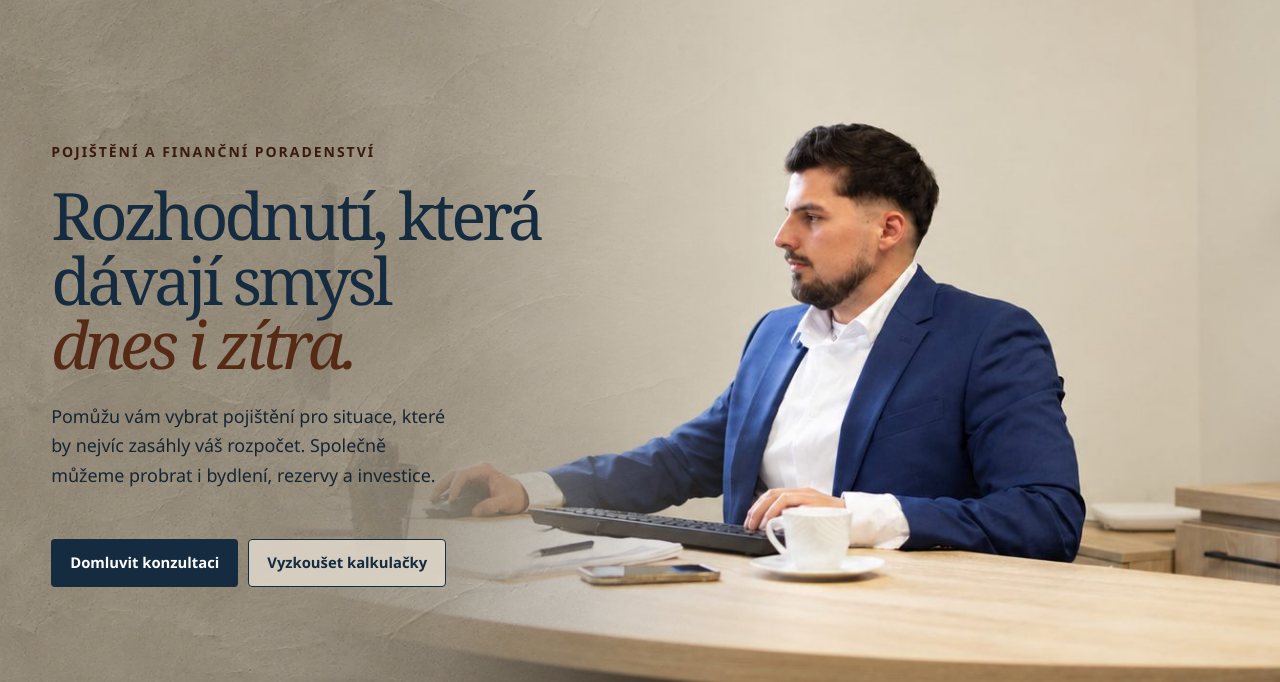
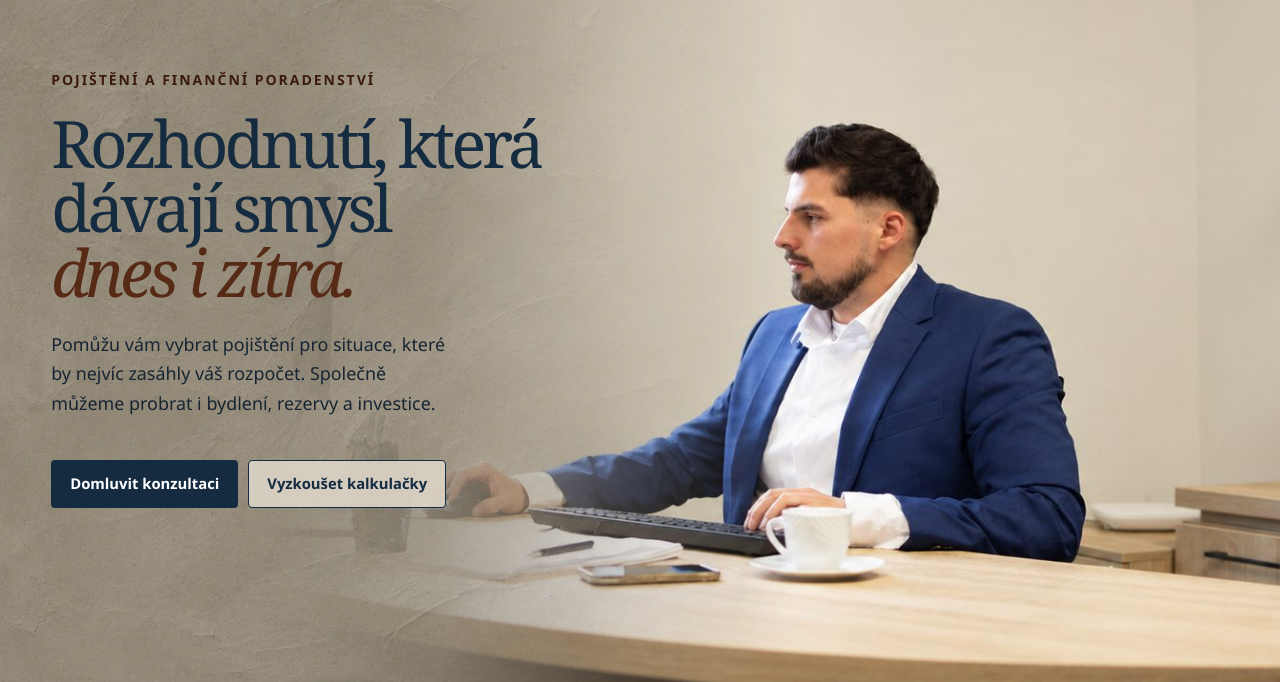
Before and after one commit to mnanalysiscz-collab/DanielNemecweb, a plain HTML site: page index.html in a window 1280 px wide. Shown: the part 116-798 px from the top of the page. Drawn offline with Linux system fonts and the light colour scheme.

Commit message:
Align hero heading above the monitor in the photo

```diff
--- a/index.html
+++ b/index.html
@@ -6,7 +6,7 @@
   <meta name="description" content="Daniel Němec, osobní finanční poradenství v Sokolově. Probereme bydlení, pojištění, rezervy i dlouhodobé finanční cíle.">
   <meta name="theme-color" content="#f8f6f1">
   <title>Daniel Němec | Osobní finanční poradenství</title>
-  <link rel="stylesheet" href="styles.css?v=hero-text-vys-1">
+  <link rel="stylesheet" href="styles.css?v=hero-monitor-1">
   <script src="script.js?v=scroll-cisty-1" defer></script>
 </head>
 <body class="home-page">
--- a/styles.css
+++ b/styles.css
@@ -147,6 +147,25 @@ em { color: var(--accent); }
 .hero h1 { font-size: clamp(3rem, 5.1vw, 5.3rem); line-height: .99; letter-spacing: -.06em; }
 .hero h1 em { color: #572a16; display: inline-block; }
 .hero-lead { max-width: 410px; margin: 25px 0 clamp(42px, 3.1vw, 56px); color: var(--muted); font-size: clamp(1rem, 1.4vw, 1.14rem); }
+@media (min-width: 721px) and (min-height: 650px) {
+  .home-page .hero {
+    /* Anchor the vertical crop at the top edge of the monitor in the photo. */
+    --monitor-position: .375;
+  }
+  .home-page .hero-photo { object-position: 62% calc(100% * var(--monitor-position)); }
+  .home-page .hero-inner {
+    --hero-title-size: clamp(3rem, min(5.1vw, calc(17svh - 3.4rem)), 5.3rem);
+    --hero-monitor-top: calc(100svh * var(--monitor-position));
+    align-content: start;
+    padding-top: max(
+      calc(var(--header-height) + 18px),
+      calc(var(--hero-monitor-top) - 3.6rem - .9 * var(--hero-title-size))
+    );
+  }
+  .home-page .hero-copy { margin-block-start: 0; }
+  .home-page .hero-copy > :is(.section-label, h1, .hero-lead) { inset-block-start: 0; }
+  .home-page .hero h1 { font-size: var(--hero-title-size); }
+}
 .hero-actions { display: flex; flex-wrap: wrap; gap: 10px; }
 .hero .button-outline { background: #ded6c9df; }
 .hero .button-outline:hover { background: #e9e0d2; }
```
